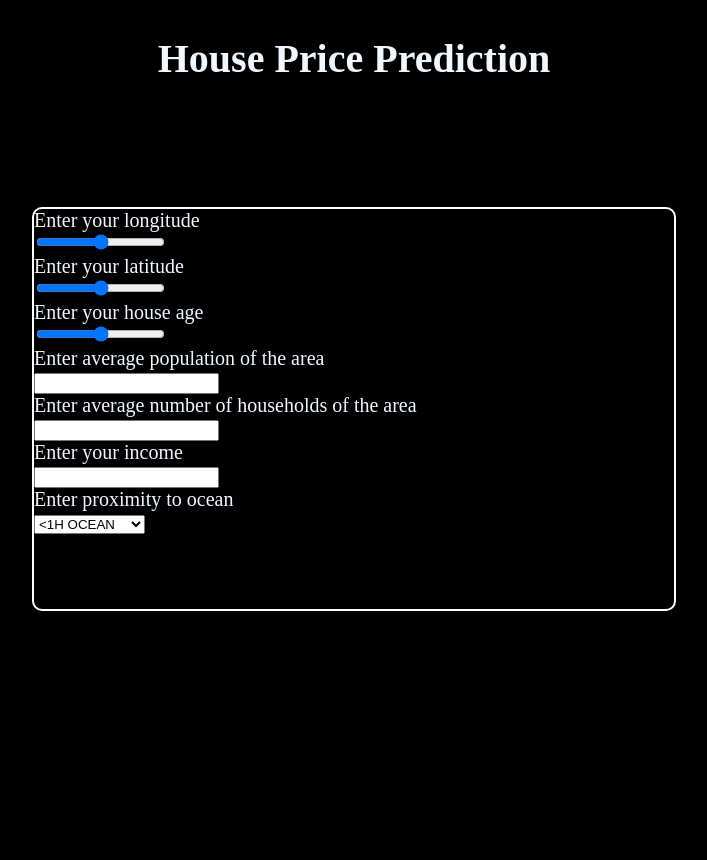
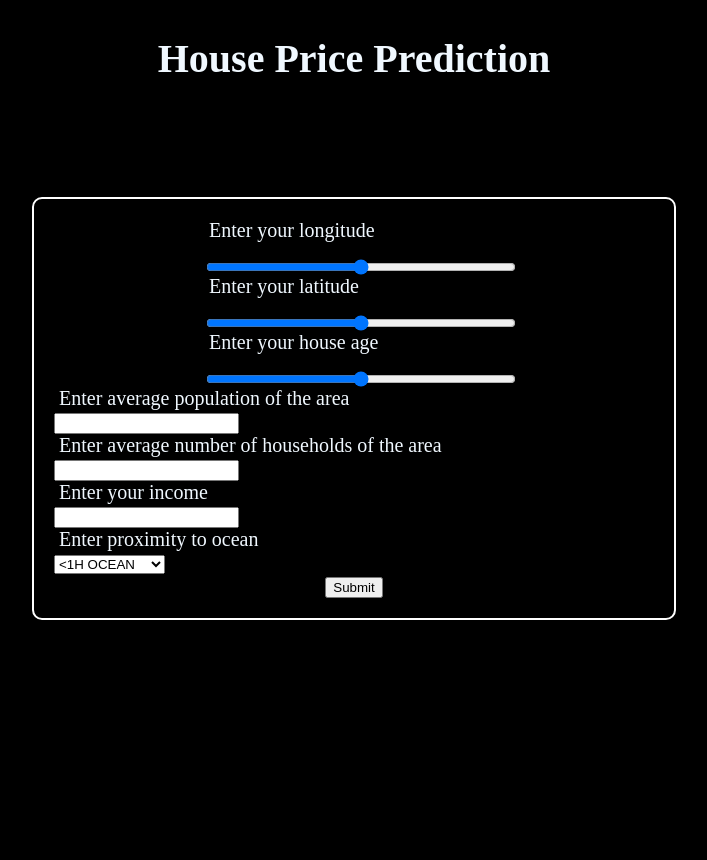
Before and after one commit to Ashmit-1/housePricePrediction, a Python web app: template templates/index.html in a window 1280 px wide. Shown: the top 860 px of the page, without its empty margins (286-993 px from the left). Run offline with Jinja, Linux system fonts and the light colour scheme; the template is opened without the code that fills it, so the values that code supplies are empty.

Commit message:
imporve ui for the form

```diff
--- a/templates/index.html
+++ b/templates/index.html
@@ -32,12 +32,45 @@
         }
 
         .main_form_div {
-            height: 50vh;
+            height: fit-content;
             width: 50vw;
             border: solid white 2px;
             border-radius: 10px;
             transform: translateY(-100px);
             font-size: 20px;
+        }
+
+        .main_form {
+            padding: 20px;
+        }
+
+        .submit_but {
+            width: 100%;
+            text-align: center;
+        }
+
+        .range_inputs {
+            width: 100%;
+            display: flex;
+            justify-content: center;
+        }
+
+        .range_inputs input,
+        label {
+            padding: 5px;
+        }
+
+        .range_inputs_inner {
+            position: relative;
+
+            width: 50%;
+            text-align: left;
+        }
+
+        .range_inputs_inner input {
+            position: relative;
+            top: 10px;
+            width: 100%;
         }
     </style>
 </head>
@@ -50,41 +83,46 @@
     </div>
     <div class="mother">
         <div class="main_form_div">
-            <form action="" method="post">
+            <form action="" method="post" class="main_form">
 
-                <label for="longitude">Enter your longitude</label>
-                <br>
-                <input type="range" name="longitude" id="">
-                <br>
+                <div class="range_inputs">
+                    <div class="range_inputs_inner">
+                        <label for="longitude">Enter your longitude</label>
 
-                <label for="latitude">Enter your latitude</label>
-                <br>
-                <input type="range" name="latitude" id="">
-                <br>
+                        <input type="range" name="longitude" id="" required>
+                        <br>
 
-                <label for="age">Enter your house age</label>
-                <br>
-                <input type="range" name="age" id="">
-                <br>
+                        <label for="latitude">Enter your latitude</label>
+
+                        <input type="range" name="latitude" id="" required>
+                        <br>
+
+                        <label for="age">Enter your house age</label>
+
+                        <input type="range" name="age" id="" required>
+                    </div>
+
+                </div>
+
 
                 <label for="population">Enter average population of the area</label>
                 <br>
-                <input type="number" name="" id="">
+                <input type="number" name="" id="" required>
                 <br>
 
                 <label for="households">Enter average number of households of the area</label>
                 <br>
-                <input type="number" name="" id="">
+                <input type="number" name="" id="" required>
                 <br>
 
                 <label for="income">Enter your income</label>
                 <br>
-                <input type="number" name="" id="">
+                <input type="number" name="" id="" required>
                 <br>
 
                 <label for="proximity">Enter proximity to ocean</label>
                 <br>
-                <select name="proximity" id="">
+                <select name="proximity" id="" required>
                     <option value="less_than_1_hour">
                         <1H OCEAN</option>
                     <option value="inland">INLAND</option>
@@ -93,6 +131,11 @@
                     <option value="island">ISLAND</option>
                 </select>
 
+                <br>
+                <div class="submit_but">
+                    <input type="submit" value="Submit">
+                </div>
+
             </form>
 
         </div>
```
